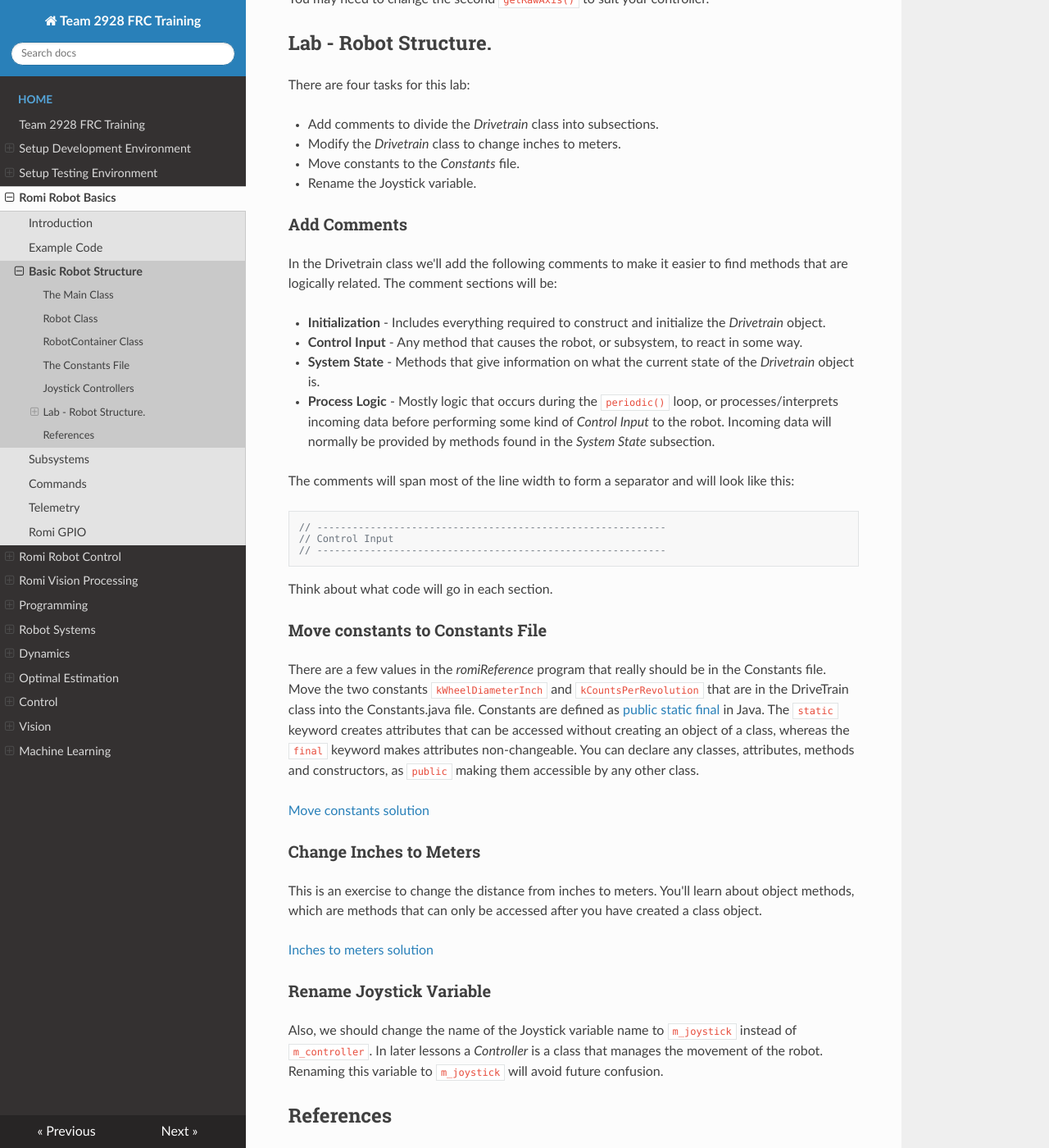
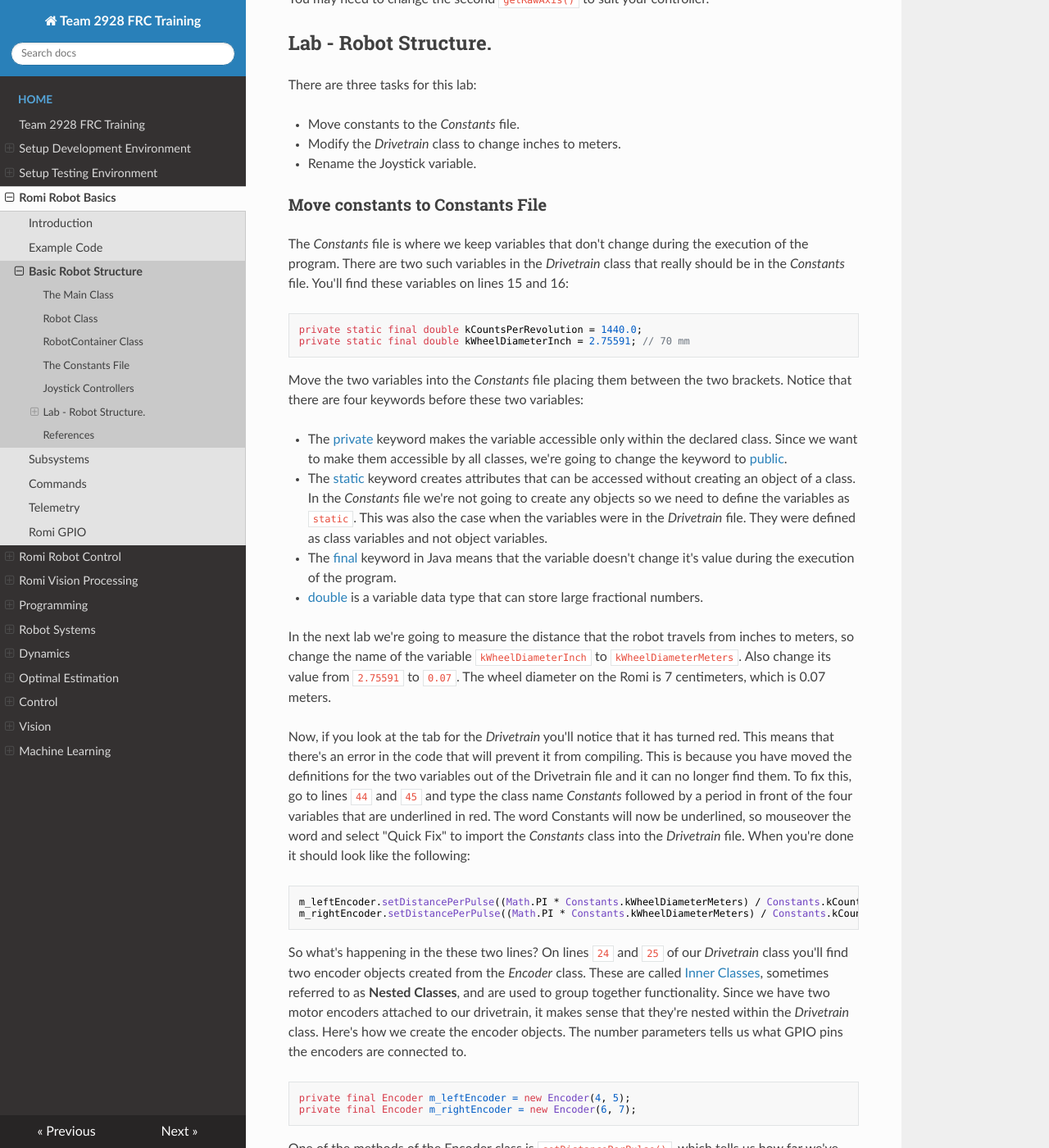
Before and after one commit to FRC-2928/FRC-Programmer-Training, an MkDocs documentation site: the page built from docs/Romi/SC/romiStructure.md, in a window 1280 px wide and 1400 px high, scrolled down 4030 px. Shown: the whole window at 82% size. Built offline with MkDocs 1.6.1, drawn with Linux system fonts in a browser that asks for light colours; nearby versions of some CDN libraries; some of the changed text lies outside the part shown.

Commit message:
Reworked the Basic Robot Structure labs

```diff
--- a/docs/Romi/SC/romiStructure.md
+++ b/docs/Romi/SC/romiStructure.md
@@ -48,37 +48,70 @@ A method is created in the class that uses the joystick to control the robot:
 You may need to change the second `getRawAxis()` to suit your controller.
 
 ## Lab - Robot Structure.
-There are four tasks for this lab:
+There are three tasks for this lab:
 
-- Add comments to divide the *Drivetrain* class into subsections.
+- Move constants to the *Constants* file.
 - Modify the *Drivetrain* class to change inches to meters.
-- Move constants to the *Constants* file.
 - Rename the Joystick variable.
 
-### Add Comments
-In the Drivetrain class we'll add the following comments to make it easier to find methods that are logically related.  The comment sections will be:
+### Move constants to Constants File
+The *Constants* file is where we keep variables that don't change during the execution of the program.  There are two such variables in the *Drivetrain* class that really should be in the *Constants* file.  You'll find these variables on lines 15 and 16:
 
-- **Initialization** - Includes everything required to construct and initialize the *Drivetrain* object.
-- **Control Input** - Any method that causes the robot, or subsystem, to react in some way.
-- **System State** - Methods that give information on what the current state of the *Drivetrain*  object is.
-- **Process Logic** - Mostly logic that occurs during the `periodic()` loop, or processes/interprets incoming data before performing some kind of *Control Input* to the robot.  Incoming data will normally be provided by methods found in the *System State* subsection.
+    private static final double kCountsPerRevolution = 1440.0;
+    private static final double kWheelDiameterInch = 2.75591; // 70 mm
 
-The comments will span most of the line width to form a separator and will look like this:
+Move the two variables into the *Constants* file placing them between the two brackets. Notice that there are four keywords before these two variables:
 
-    // -----------------------------------------------------------
-    // Control Input
-    // -----------------------------------------------------------
+- The [private](https://www.w3schools.com/java/ref_keyword_private.asp) keyword makes the variable accessible only within the declared class.  Since we want to make them accessible by all classes, we're going to change the keyword to [public](https://www.w3schools.com/java/ref_keyword_public.asp).
 
-Think about what code will go in each section.
+-  The [static](https://www.w3schools.com/java/ref_keyword_static.asp) keyword creates attributes that can be accessed without creating an object of a class.  In the *Constants* file we're not going to create any objects so we need to define the variables as `static`.  This was also the case when the variables were in the *Drivetrain* file.  They were defined as class variables and not object variables.
 
-### Move constants to Constants File
-There are a few values in the *romiReference* program that really should be in the Constants file.  Move the two constants `kWheelDiameterInch` and `kCountsPerRevolution` that are in the DriveTrain class into the Constants.java file. Constants are defined as [public](https://www.w3schools.com/java/ref_keyword_public.asp) [static](https://www.w3schools.com/java/ref_keyword_static.asp) [final](https://www.w3schools.com/java/ref_keyword_final.asp) in Java.  The `static` keyword creates attributes that can be accessed without creating an object of a class, whereas the `final` keyword makes attributes non-changeable.  You can declare any classes, attributes, methods and constructors, as `public` making them accessible by any other class.
+- The [final](https://www.w3schools.com/java/ref_keyword_final.asp) keyword in Java means that the variable doesn't change it's value during the execution of the program.
 
-[Move constants solution](solutionMoveConstants.md)
+- [double](https://www.w3schools.com/java/ref_keyword_double.asp) is a variable data type that can store large fractional numbers.
+
+In the next lab we're going to measure the distance that the robot travels from inches to meters, so change the name of the variable `kWheelDiameterInch` to `kWheelDiameterMeters`.  Also change its value from `2.75591` to `0.07`.  The wheel diameter on the Romi is 7 centimeters, which is 0.07 meters.
+
+Now, if you look at the tab for the *Drivetrain* you'll notice that it has turned red.  This means that there's an error in the code that will prevent it from compiling.  This is because you have moved the definitions for the two variables out of the Drivetrain file and it can no longer find them.  To fix this, go to lines `44` and `45` and type the class name *Constants* followed by a period in front of the four variables that are underlined in red.  The word Constants will now be underlined, so mouseover the word and select "Quick Fix" to import the *Constants* class into the *Drivetrain* file.  When you're done it should look like the following:
+
+    m_leftEncoder.setDistancePerPulse((Math.PI * Constants.kWheelDiameterMeters) / Constants.kCountsPerRevolution);
+    m_rightEncoder.setDistancePerPulse((Math.PI * Constants.kWheelDiameterMeters) / Constants.kCountsPerRevolution);
+
+So what's happening in the these two lines?  On lines `24` and `25` of our *Drivetrain* class you'll find two encoder objects created from the *Encoder* class.  These are called [Inner Classes](https://www.w3schools.com/java/java_inner_classes.asp), sometimes referred to as **Nested Classes**, and are used to group together functionality. Since we have two motor encoders attached to our drivetrain, it makes sense that they're nested within the *Drivetrain* class.  Here's how we create the encoder objects.  The number parameters tells us what GPIO pins the encoders are connected to.
+
+    private final Encoder m_leftEncoder = new Encoder(4, 5);
+    private final Encoder m_rightEncoder = new Encoder(6, 7);
+
+One of the methods of the Encoder class is `setDistancePerPulse()`, which tells us how far we've travelled for each encoder pulse. We set it with one very long parameter that does all the math to work out what this value is.
+
+<!-- [Move constants solution](solutionMoveConstants.md) -->
+
 ### Change Inches to Meters
-This is an exercise to change the distance from inches to meters. You'll learn about object methods, which are methods that can only be accessed after you have created a class object.
+In robotics it's better to do things in meters instead of feet and inches, so we're going to change some methods in the *Drivetrain* class to return the distance travelled from inches to meters.  A [method](https://www.w3schools.com/java/java_methods.asp) is a block of code that only runs when it's called. A method must be declared within a class, and are used to perform certain actions. They can only be accessed after you have created a class object. Methods are also known as functions, so we'll use the words method and function interchangeably.
 
-[Inches to meters solution](solutionInchMeters.md)
+In the *Drivetrain* class, go to line `66` where you'll find three methods that will need to be renamed.  Change `Inch` to `Meters` at the end of the method names.  We've already changed the variable `kWheelDiameterMeters` in the last lab, which means that the `getDistance()` function will be returning meters instead of inches.  A key skill of a good programmer is to name variables and functions in a way that makes your code easy to read.  If you choose good names then you'll need to have far fewer comments in your code, since it'll be clear what's going on.  When you're done making the changes the methods should look like this:
+
+    public double getLeftDistanceMeters() {
+      return m_leftEncoder.getDistance();
+    }
+
+    public double getRightDistanceMeters() {
+      return m_rightEncoder.getDistance();
+    }
+
+    public double getAverageDistanceMeters() {
+      return (getLeftDistanceMeters() + getRightDistanceMeters()) / 2.0;
+    }
+
+Now look at the files `TurnDegrees.java` and `DriveDistance.java` under the `commands` subfolder and you'll see that you have errors.  This is because it references our original functions, which we have just renamed.  Change the name to match our renamed functions.  You can also use the mouseover trick and select "Quick Fix" to reconcile the name, but be careful to select the correct choice from the dropdown list.
+
+Another change to make is on line `58` of the *TurnDegrees* class.   Change `inchPerDegree` to `metersPerDegree`, and also change it's value from `5.551` to `0.141`.  The line should now look like this:
+
+    double metersPerDegree = Math.PI * 0.141 / 360;
+
+Finally, since we're using meters now instead of inches we need to change the values passed in the *AutonomousDistance* command from `10` to `1`.
+
+<!-- [Inches to meters solution](solutionInchMeters.md) -->
 
 ### Rename Joystick Variable
 Also, we should change the name of the Joystick variable name to `m_joystick` instead of `m_controller`.  In later lessons a *Controller* is a class that manages the movement of the robot.  Renaming this variable to `m_joystick` will avoid future confusion.
@@ -90,9 +123,6 @@ Also, we should change the name of the Joystick variable name to `m_joystick` in
 
 - FRC Documentation - [Shuffleboard](https://docs.wpilib.org/en/stable/docs/software/wpilib-tools/shuffleboard/index.html)
 
-- Code Example - [DrivetrainBase](https://github.com/FRC-2928/RomiExamples/tree/main/RomiDrivetrainBase)
+- Java Tutorial on [W3Schools](https://www.w3schools.com/java/default.asp)
 
-<!-- <h3><span style="float:left">
-<a href="romiExample">Previous</a></span>
-<span style="float:right">
-<a href="romiJoysticks">Next</a></span></h3> -->
+- Code Example - [RomiRobotStructure](https://github.com/FRC-2928/RomiExamples/tree/main/RomiRobotStructure)
```
Also changed, not shown: docs/Programming/dataStructures.md (+0 -5 lines), docs/Romi/SC/romiCommands.md (+2 -0 lines), docs/Romi/SC/romiSubsystems.md (+19 -1 lines), docs/Romi/SC/solutionMoveConstants.md (+2 -2 lines).
